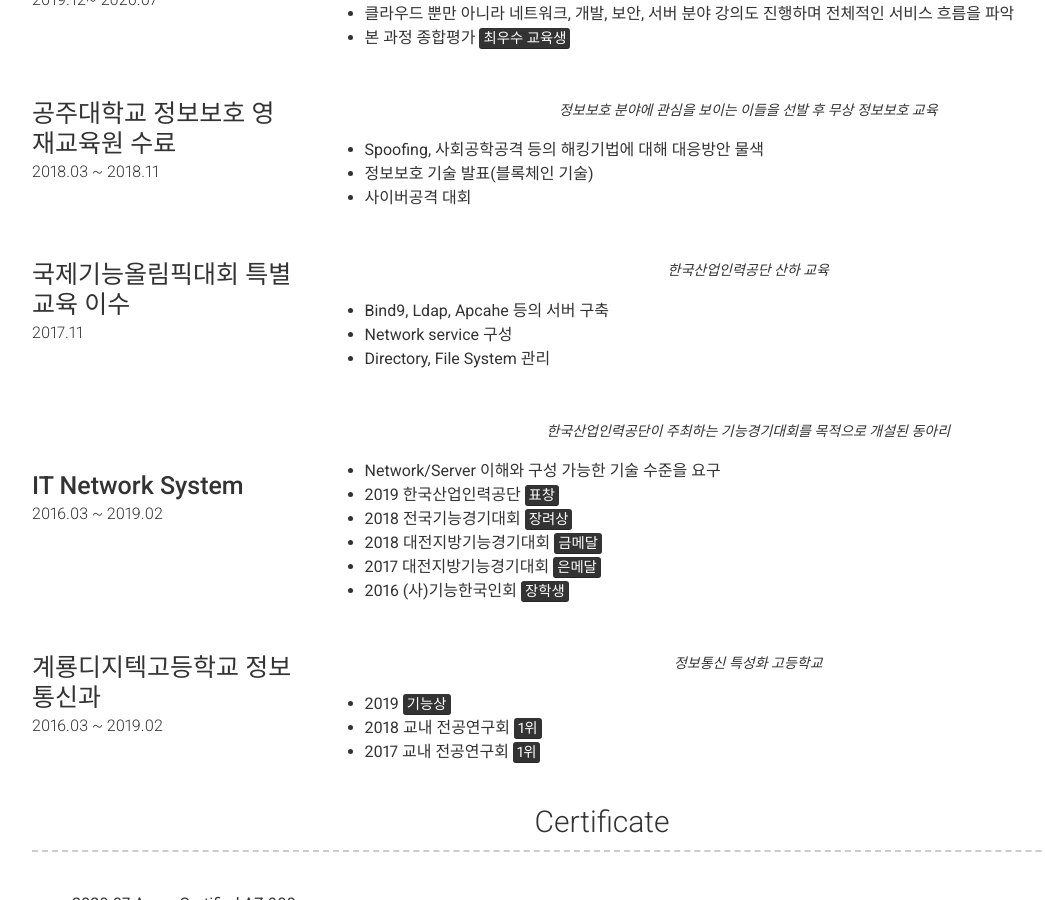
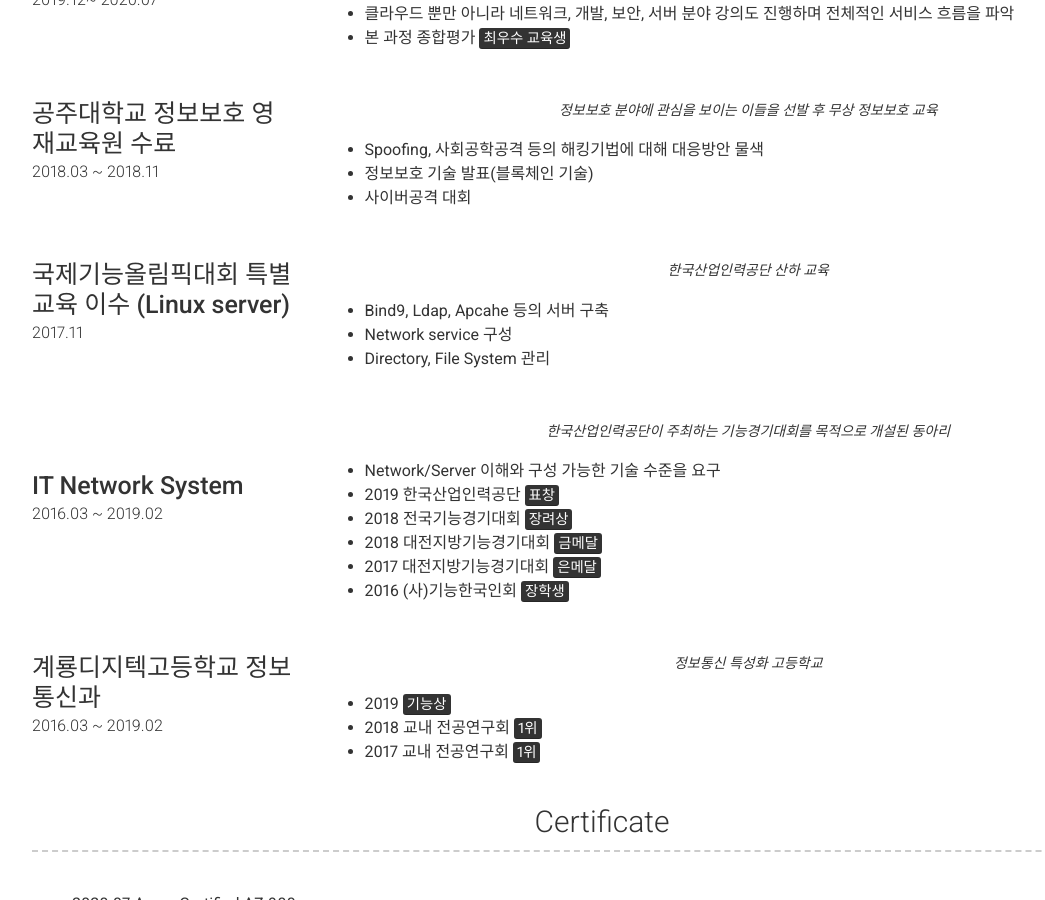
Before and after one commit to currenjin/resume, a Jekyll site: the page built from index.md, in a window 1280 px wide and 900 px high, scrolled down 1884 px. Shown: the whole window, without its empty margins (38-1083 px from the left). Built offline with Jekyll 4.4.1, drawn with Linux system fonts in a browser that asks for light colours; nearby versions of some CDN libraries.

Commit message:
update: education

```diff
--- a/_config.yml
+++ b/_config.yml
@@ -160,7 +160,7 @@ content:
           - 정보보호 기술 발표(블록체인 기술)
           - 사이버공격 대회
       - layout: left
-        title: 국제기능올림픽대회 특별교육 이수
+        title: 국제기능올림픽대회 특별교육 이수 (Linux server)
         caption: 2017.11
         quote: >
           한국산업인력공단 산하 교육
```
